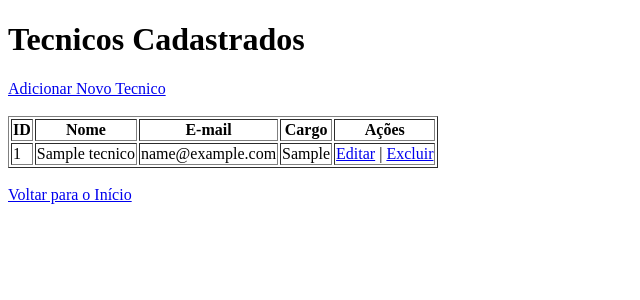
After one commit to GabrielGugg/daedalosys, a Flask app: page /tecnico/lista in a window 1280 px wide. The commit adds this page. Shown: the top 300 px of the page, without its empty margins (0-640 px from the left). Run offline with Flask 3, Linux system fonts and the light colour scheme; tables that the repository leaves empty hold one stand-in row (values such as "Sample post").

Commit message:
Adicionado o campo Técnicos e sua funções: Adicionar, listar, editar, excluir

```diff
--- a/app.py
+++ b/app.py
@@ -172,7 +172,7 @@ def novo_cliente():
         return redirect(url_for('index'))
 
     # Se o método for GET, renderizar a página do formulário
-    return render_template('cadastro_cliente.html')
+    return render_template('cliente_cadastro.html')
 
 # Rota para exibir a lista de clientes
 @app.route('/clientes/lista')
@@ -212,6 +212,64 @@ def excluir_cliente(id):
     db.session.commit()
     return redirect(url_for('lista_clientes'))
 
+# Rota para cadastras novo Técnico
+@app.route('/tecnico/novo', methods=['GET', 'POST'])
+def novo_tecnico():
+    if request.method == 'POST':
+        # Pegar os dados do formulário
+        nome = request.form['nome']
+        cpf = request.form['cpf']
+        email = request.form['email']
+        cargo = request.form['cargo']
+
+        # Criar um novo objeto Tecnico com os dados
+        novo_tecnico_db = Tecnico(
+            nome=nome,
+            cpf=cpf,
+            email=email,
+            cargo=cargo
+        )
+
+        # Adicionar ao banco de dados e salvar
+        db.session.add(novo_tecnico_db)
+        db.session.commit()
+
+        # Redirecionar para a página principal após o cadastro
+        return redirect(url_for('index'))
+
+    # Se o método for GET, renderizar a página do formulário
+    return render_template('tecnico_cadastro.html')
+
+# Rota para exibir a lista de tecnicos
+@app.route('/tecnico/lista')
+def lista_tecnico():
+    tecnicos = Tecnico.query.order_by(Tecnico.id).all()
+    return render_template('tecnico_lista.html', tecnicos=tecnicos)
+
+# Rota para editar um técnico existente
+@app.route('/tecnico/editar/<int:id>', methods=['GET', 'POST'])
+def editar_tecnico(id):
+    tecnico = Tecnico.query.get_or_404(id)
+    if request.method == 'POST':
+        tecnico.nome = request.form['nome']
+        tecnico.nome = request.form['nome']
+        tecnico.cpf = request.form['cpf']
+        tecnico.email = request.form['email']
+        tecnico.cargo = request.form['cargo']
+
+        db.session.commit()
+        return redirect(url_for('lista_tecnico'))
+
+    return render_template('tecnico_editar.html', tecnico=tecnico)
+
+# Rota para excluir um tecnico
+@app.route('/tecnico/excluir/<int:id>', methods=['GET', 'POST'])
+def excluir_tecnico(id):
+    tecnico = Tecnico.query.get_or_404(id)
+    db.session.delete(tecnico)
+    db.session.commit()
+    return redirect(url_for('lista_tecnico'))
+
 # --- Criação do Banco de Dados ---
 with app.app_context():
     db.create_all()
--- a/templates/cliente_editar.html
+++ b/templates/cliente_editar.html
@@ -60,7 +60,7 @@
             <label for="fornecedor">É fornecedor?</label>
             <input type="checkbox" id="fornecedor" name="fornecedor" value="True" {% if cliente.fornecedor %}checked{% endif %}>
         </div>
-        <button type="submit">Atualizar Cliente</button>
+        <button type="submit">Salvar Alterações</button>
     </form>
     <br>
     <a href="/clientes/lista">Voltar para a Lista</a>
--- a/templates/index.html
+++ b/templates/index.html
@@ -11,8 +11,8 @@
     <br>
     <a href="/clientes/lista">Lista de Clientes</a>
     <br>
-    <a href="/tecnicos/novo">Lista de Clientes</a>
+    <a href="/tecnico/novo">Adicionar Novo Tecnico</a>
     <br>
-    <a href="/tecnicos/lista">Lista de Clientes</a>
+    <a href="/tecnico/lista">Lista de Tecnicos</a>
 </body>
 </html>
--- /dev/null
+++ b/templates/tecnico_lista.html
@@ -0,0 +1,42 @@
+<!DOCTYPE html>
+<html lang="pt-br">
+<head>
+    <meta charset="UTF-8">
+    <title>Lista de Tecnicos - DaedaloSYS</title>
+</head>
+<body>
+    <h1>Tecnicos Cadastrados</h1>
+
+    <a href="/tecnico/novo">Adicionar Novo Tecnico</a>
+    <br><br>
+
+    <table border="1">
+        <thead>
+            <tr>
+                <th>ID</th>
+                <th>Nome</th>
+                <th>E-mail</th>
+                <th>Cargo</th>
+                <th>Ações</th>
+            </tr>
+        </thead>
+        <tbody>
+            {% for tecnico in tecnicos %}
+            <tr>
+                <td>{{ tecnico.id }}</td>
+                <td>{{ tecnico.nome }}</td>
+                <td>{{ tecnico.email }}</td>
+                <td>{{ tecnico.cargo }}</td>
+                <td>
+                    <a href="/tecnico/editar/{{ tecnico.id }}">Editar</a> |
+                    <a href="/tecnico/excluir/{{ tecnico.id }}">Excluir</a>
+                </td>
+            </tr>
+            {% endfor %}
+        </tbody>
+    </table>
+
+    <br>
+    <a href="/">Voltar para o Início</a>
+</body>
+</html>
```
Also changed, not shown: templates/tecnico_cadastro.html (added, +38 -0 lines), templates/tecnico_editar.html (added, +38 -0 lines), templates/cliente_cadastro.html (renamed from templates/cadastro_cliente.html).
